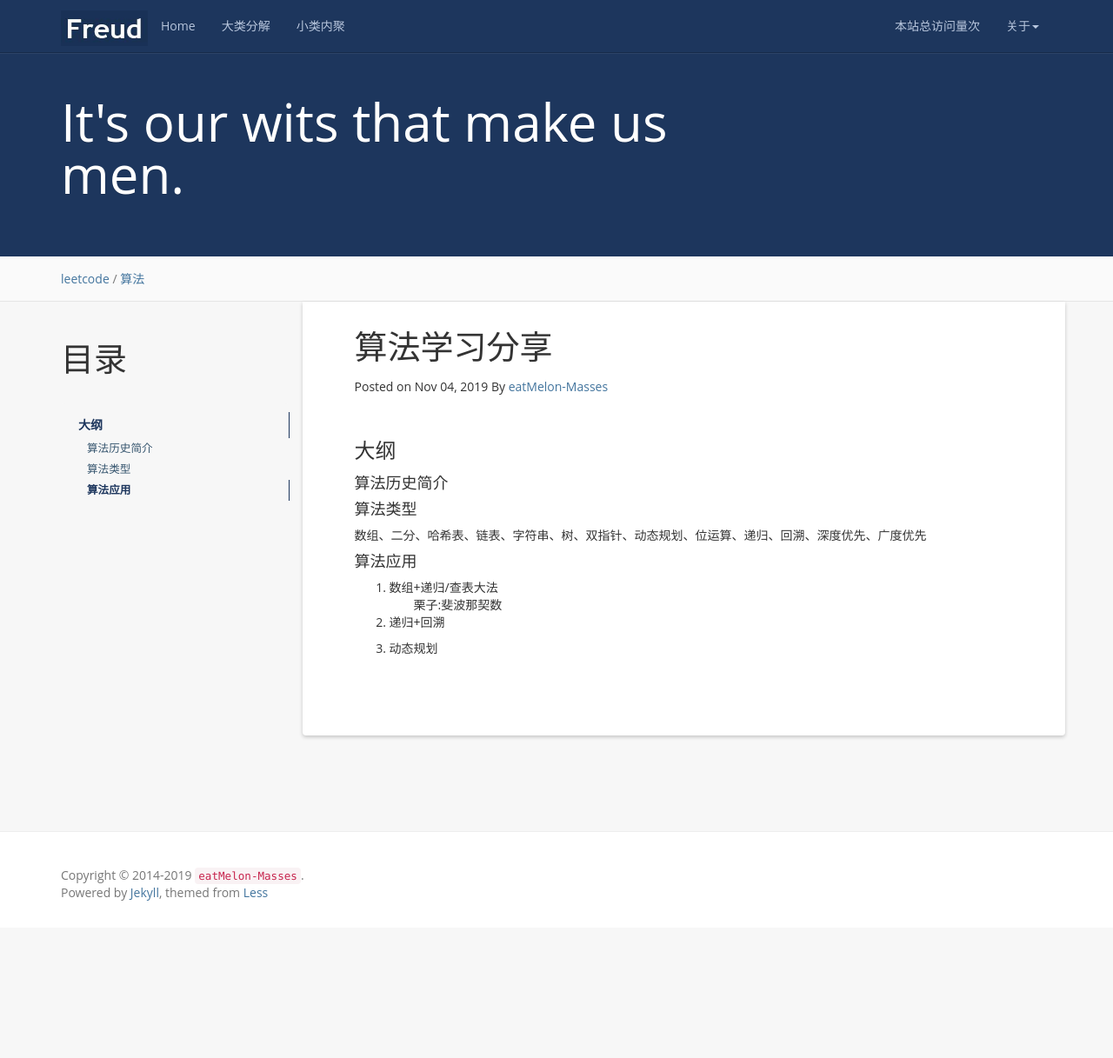
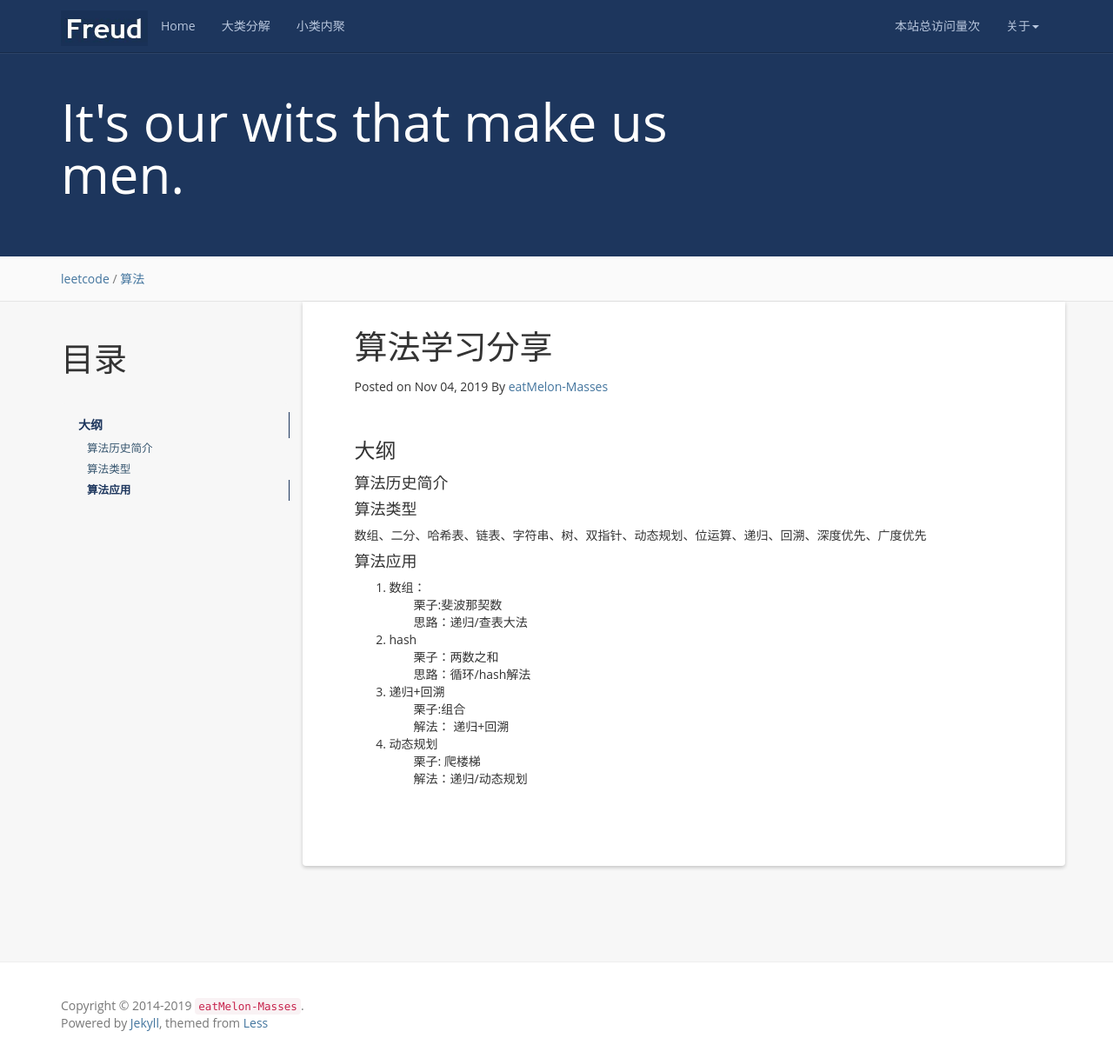
Before and after one commit to eatMelon-Masses/eatMelon-Masses.github.io, a Jekyll site: the page built from _posts/leetcode/shareskill/2019-11-4-算法学习分享.md, in a window 1280 px wide and 1217 px high. Shown: the whole window at 87% size. Built offline with Jekyll 4.4.1, drawn with Linux system fonts in a browser that asks for light colours; nearby versions of some CDN libraries; a script that is not in the unit is left out; comment, search, counter and statistics services are not loaded.

Commit message:
feat: 学习分享

```diff
--- a/_posts/leetcode/shareskill/2019-11-4-算法学习分享.md
+++ b/_posts/leetcode/shareskill/2019-11-4-算法学习分享.md
@@ -9,12 +9,20 @@ tag: 算法
 * content
 {:toc}
 ### 大纲
+
 #### 算法历史简介
 #### 算法类型
 数组、二分、哈希表、链表、字符串、树、双指针、动态规划、位运算、递归、回溯、深度优先、广度优先
 #### 算法应用
-1. 数组+递归/查表大法\
-　　栗子:斐波那契数
-3. 递归+回溯
-
-4. 动态规划
+1. 数组：\
+　　栗子:斐波那契数\
+　　思路：递归/查表大法
+3. hash\
+　　栗子：两数之和\
+　　思路：循环/hash解法
+2. 递归+回溯\
+　　栗子:组合\
+　　解法： 递归+回溯
+4. 动态规划\
+　　栗子: 爬楼梯\
+　　解法：递归/动态规划
```
Also changed, not shown: _posts/leetcode/shareskill/分享技巧.md (+18 -0 lines).
